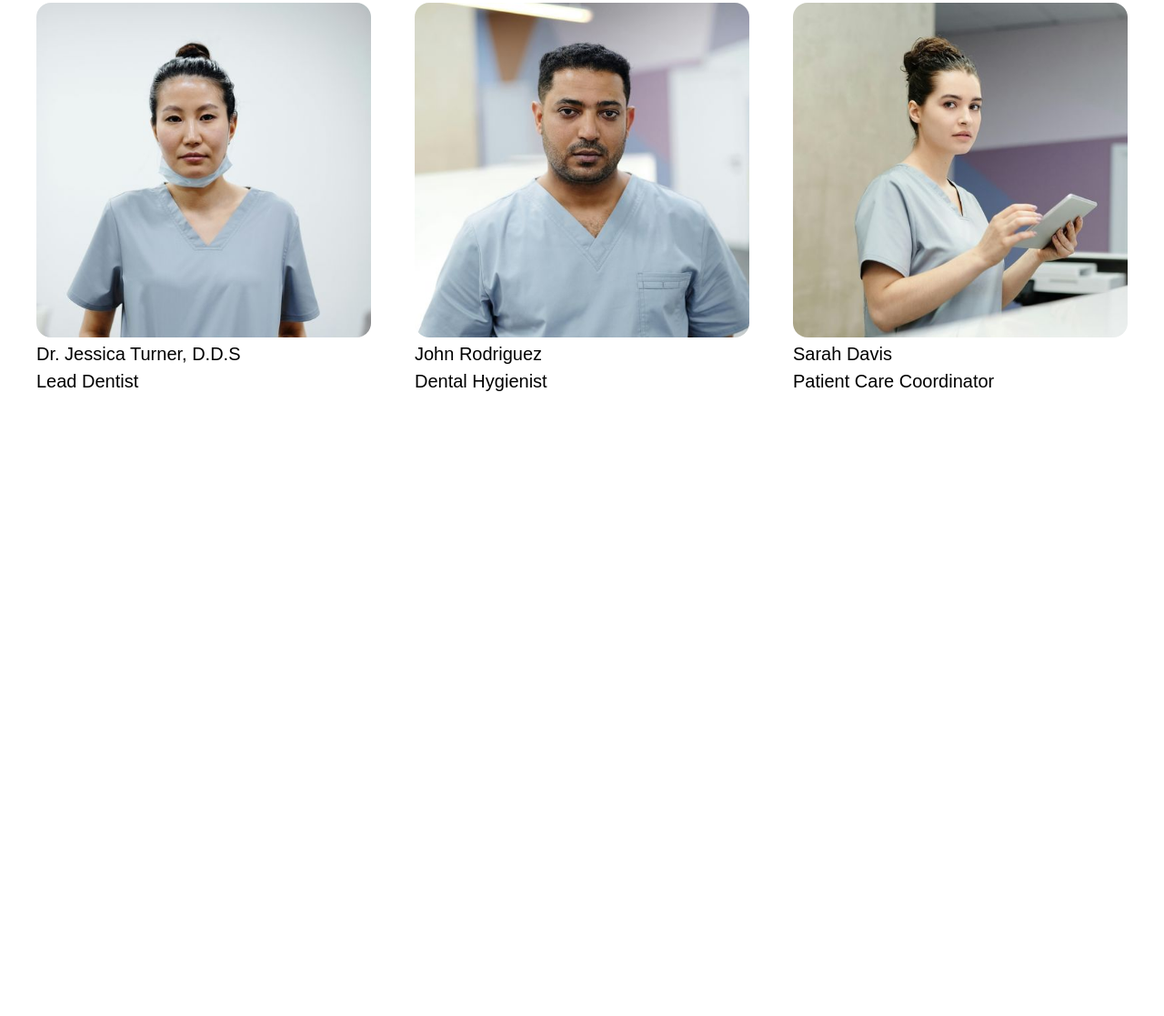
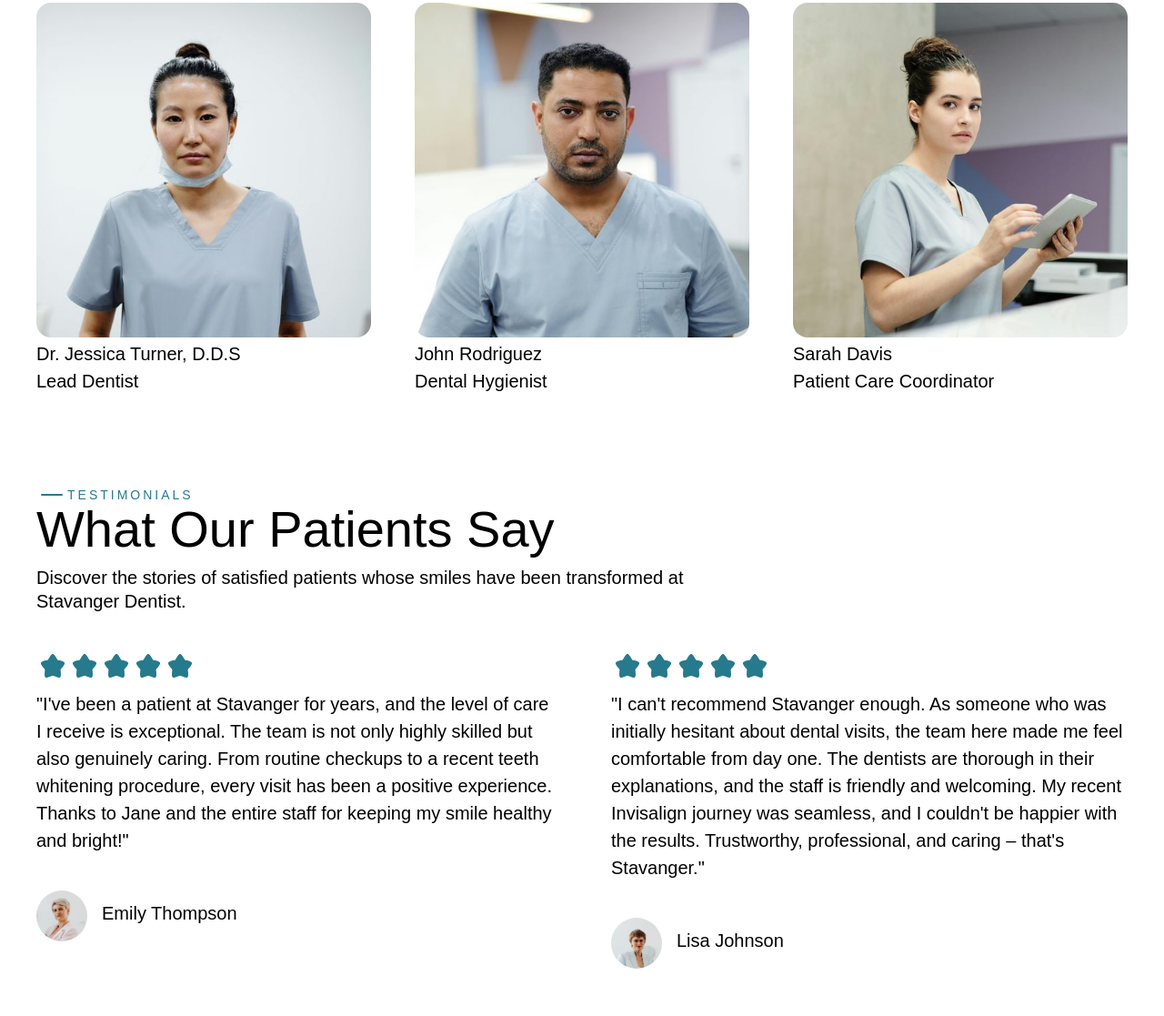
Before and after one commit to desairandhir/Stavanger-template, a plain HTML site: page index.html in a window 1280 px wide. Shown: the part 2135-3252 px from the top of the page at 91% size. Before the commit the page ends 2621 px from the top, so only its background shows below. Drawn offline with Linux system fonts and the light colour scheme; a web font is replaced by a local one.

Commit message:
Added Review section in html and css file

```diff
--- a/assets/stylesheet/main.css
+++ b/assets/stylesheet/main.css
@@ -593,3 +593,101 @@ padding: 3.2rem 2.5rem;
 }
 
 /* Our team section end */
+
+/* Review Section start */
+.review{
+    padding: 3.2rem 2.5rem;
+}
+.review_head_wrap{
+    width: 100%;
+    max-width: 48rem;
+}
+.review_head_wrap h2{
+    font-size: 3.5rem;
+    font-weight: 400;
+    line-height: 1.1;
+    margin-bottom: 10px;
+}
+.review_head_wrap p{
+    font-size: 1.25rem;
+    font-weight: 300;
+    line-height: 1.3;
+    padding-bottom: 40px;
+}
+.review_list{
+    display: grid;
+    grid-template-columns: 1fr 1fr;
+    grid-column-gap: 4rem;
+    grid-row-gap: 4rem;
+}
+.review_items{
+    width: 100%;
+}
+.review_star_wrapper{
+    display: flex;
+}
+.star_img{
+    width: 35px;
+    height: 35px;
+    display: flex;
+    align-items: center;
+    justify-content: center;
+}
+.review_items p{
+    font-size: 1.25rem;
+    font-weight: 400;
+    line-height: 1.5;
+    padding: 10px 0px;
+}
+.author_wrapper{
+    display: flex;
+    margin-top: 30px;
+}
+.author_img{
+    width: 56px;
+    height: 56px;
+    margin-right: 1rem;
+}
+.author_img img{
+    width: 100%;
+    border-radius: 50%;
+}
+@media screen and (max-width:990px) {
+
+}
+@media screen and (max-width: 768px) {
+    .review{
+        padding: 3.2rem 1.15rem;
+    }
+    .review_list{
+        grid-template-columns: 1fr;
+    }
+    .review_items{
+        width: 100%;
+    }
+    .review_head_wrap h2{
+        font-size: 2.5rem;
+        line-height: 1.1;
+    }
+    .review_head_wrap p{
+        font-size: 1.125rem;
+    }
+    .review_items p{
+        font-size: 1.125rem;
+    }
+}
+@media screen and (max-width:479px) {
+    .review_head_wrap h2{
+        font-size: 2.2rem;
+    }
+    .review_head_wrap p{
+        font-size: 1rem;
+    }
+    .review_items p{
+        font-size: 1rem;
+    }
+    .author_wrapper{
+        margin-top: 20px;
+    }
+}
+/* Review section end */
--- a/index.html
+++ b/index.html
@@ -198,6 +198,78 @@
             </div>
         </section>
         <!-- Our team section ends -->
+
+        <!-- Review section start -->
+        <section class="container review">
+            <div class="review_head_wrap">
+                <div class="subheading">
+                    <div class="subheading_icon "></div>
+                    <div>TESTIMONIALS</div>
+                </div>
+                <h2>What Our Patients Say</h2>
+                <p>Discover the stories of satisfied patients whose smiles have been transformed at Stavanger Dentist.</p>
+            </div>
+            <div class="review_list">
+                <div class="review_items">
+                    <div class="review_star_wrapper">
+                        <div class="star_img">
+                            <img src="./assets/Images/star-icon.svg" alt="">
+                        </div>
+                        <div class="star_img">
+                            <img src="./assets/Images/star-icon.svg" alt="">
+                        </div>
+                        <div class="star_img">
+                            <img src="./assets/Images/star-icon.svg" alt="">
+                        </div>
+                        <div class="star_img">
+                            <img src="./assets/Images/star-icon.svg" alt="">
+                        </div>
+                        <div class="star_img">
+                            <img src="./assets/Images/star-icon.svg" alt="">
+                        </div>
+                    </div>
+                    <p>"I've been a patient at Stavanger for years, and the level of care I receive is exceptional. The team is not only highly skilled but also genuinely caring. From routine checkups to a recent teeth whitening procedure, every visit has been a positive experience. Thanks to Jane and the entire staff for keeping my smile healthy and bright!"</p>
+                    <div class="author_wrapper">
+                        <div class="author_img">
+                            <img src="./assets/Images/reviewer1.webp" alt="">
+                        </div>
+                        <div class="author_name">
+                            <p>Emily Thompson</p>
+                        </div>
+                    </div>
+                </div>
+                <div class="review_items">
+                    <div class="review_star_wrapper">
+                        <div class="star_img">
+                            <img src="./assets/Images/star-icon.svg" alt="">
+                        </div>
+                        <div class="star_img">
+                            <img src="./assets/Images/star-icon.svg" alt="">
+                        </div>
+                        <div class="star_img">
+                            <img src="./assets/Images/star-icon.svg" alt="">
+                        </div>
+                        <div class="star_img">
+                            <img src="./assets/Images/star-icon.svg" alt="">
+                        </div>
+                        <div class="star_img">
+                            <img src="./assets/Images/star-icon.svg" alt="">
+                        </div>
+                    </div>
+                    <p>"I can't recommend Stavanger enough. As someone who was initially hesitant about dental visits, the team here made me feel comfortable from day one. The dentists are thorough in their explanations, and the staff is friendly and welcoming. My recent Invisalign journey was seamless, and I couldn't be happier with the results. Trustworthy, professional, and caring – that's Stavanger."</p>
+                    <div class="author_wrapper">
+                        <div class="author_img">
+                            <img src="./assets/Images/reviewer2.webp" alt="">
+                        </div>
+                        <div class="author_name">
+                            <p>Lisa Johnson</p>
+                        </div>
+                    </div>
+                </div>
+            </div>
+        </section>
+        <!-- Review section end -->
+
     </main>
     <footer></footer>
 </body>
```
Also changed, not shown: assets/Images/reviewer1.webp (added), assets/Images/reviewer2.webp (added), assets/Images/star-icon.svg (added).
